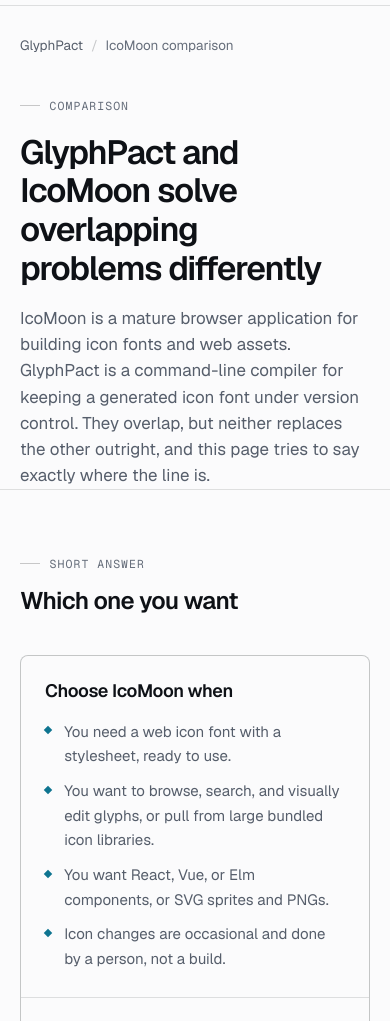
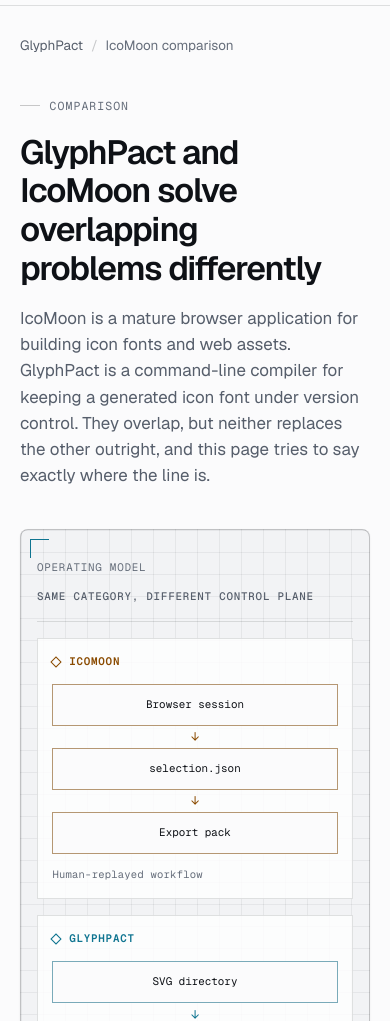
Before and after one commit to omar-hanafy/glyphpact, an Astro site in the folder site/: page /glyphpact/vs/icomoon in a window 390 px wide. Shown: the part 55-1076 px from the top of the page. Built offline with nearby package versions, Linux system fonts and the light colour scheme; Astro itself is replaced by a stand-in of ours.

Commit message:
Refine the Flutter and comparison pages (#15)

```diff
--- /dev/null
+++ b/site/src/components/SignalDiagram.astro
@@ -0,0 +1,271 @@
+---
+type Tone = 'locked' | 'manual' | 'neutral';
+
+interface Lane {
+  label: string;
+  tone: Tone;
+  nodes: string[];
+  meta: string;
+}
+
+interface Props {
+  title: string;
+  caption: string;
+  lanes: Lane[];
+}
+
+const { title, caption, lanes } = Astro.props;
+---
+
+<figure class:list={['gp-signal', lanes.length > 1 && 'gp-signal--split']}>
+  <figcaption class="gp-signal__caption">
+    <span>{caption}</span>
+    <strong>{title}</strong>
+  </figcaption>
+
+  <div class="gp-signal__lanes">
+    {
+      lanes.map((lane) => (
+        <div class:list={['gp-signal__lane', `gp-signal__lane--${lane.tone}`]}>
+          <div class="gp-signal__label">
+            <span aria-hidden="true"></span>
+            <strong>{lane.label}</strong>
+          </div>
+          <ol style={`--signal-nodes: ${lane.nodes.length}`}>
+            {lane.nodes.map((node) => (
+              <li>
+                <code>{node}</code>
+              </li>
+            ))}
+          </ol>
+          <p>{lane.meta}</p>
+        </div>
+      ))
+    }
+  </div>
+</figure>
+
+<style>
+  .gp-signal {
+    --signal-color: var(--accent);
+    position: relative;
+    margin: 0;
+    padding: clamp(1rem, 2.8vw, 1.6rem);
+    border: 1px solid var(--rule-strong);
+    border-radius: var(--gp-radius-lg);
+    background:
+      linear-gradient(var(--grid) 1px, transparent 1px),
+      linear-gradient(90deg, var(--grid) 1px, transparent 1px),
+      var(--bg-sunken);
+    background-size: 22px 22px;
+    box-shadow: var(--shadow);
+    overflow: hidden;
+    min-width: 0;
+  }
+
+  .gp-signal::before,
+  .gp-signal::after {
+    content: '';
+    position: absolute;
+    inline-size: 1.2rem;
+    block-size: 1.2rem;
+    pointer-events: none;
+  }
+
+  .gp-signal::before {
+    inset: 0.55rem auto auto 0.55rem;
+    border-block-start: 1px solid var(--accent);
+    border-inline-start: 1px solid var(--accent);
+  }
+
+  .gp-signal::after {
+    inset: auto 0.55rem 0.55rem auto;
+    border-inline-end: 1px solid var(--accent);
+    border-block-end: 1px solid var(--accent);
+  }
+
+  .gp-signal__caption {
+    display: flex;
+    justify-content: space-between;
+    gap: 0.75rem;
+    padding-block-end: 0.9rem;
+    border-block-end: 1px solid var(--rule);
+    font-family: var(--gp-font-mono);
+    font-size: 0.68rem;
+    letter-spacing: 0.07em;
+    text-transform: uppercase;
+    color: var(--text-faint);
+  }
+
+  .gp-signal__caption strong {
+    color: var(--text-muted);
+    font-weight: 500;
+    text-align: end;
+  }
+
+  .gp-signal__lanes {
+    display: grid;
+    gap: 1rem;
+    padding-block-start: 1rem;
+  }
+
+  .gp-signal--split .gp-signal__lanes {
+    grid-template-columns: repeat(2, minmax(0, 1fr));
+  }
+
+  .gp-signal.gp-signal--split ol {
+    grid-template-columns: minmax(0, 1fr);
+    gap: 1.35rem;
+  }
+
+  .gp-signal.gp-signal--split li:not(:last-child)::after {
+    content: '↓';
+    inset-inline-start: 50%;
+    inset-block-start: calc(100% + 0.08rem);
+    translate: -50% 0;
+  }
+
+  .gp-signal__lane {
+    min-width: 0;
+    padding: 0.9rem;
+    border: 1px solid var(--rule);
+    background: color-mix(in srgb, var(--bg-raised) 82%, transparent);
+  }
+
+  .gp-signal__lane--manual {
+    --signal-color: var(--lossy);
+  }
+
+  .gp-signal__lane--neutral {
+    --signal-color: var(--text-faint);
+  }
+
+  .gp-signal__label {
+    display: flex;
+    align-items: center;
+    gap: 0.55rem;
+    margin-block-end: 0.8rem;
+    color: var(--signal-color);
+    font-family: var(--gp-font-mono);
+    font-size: 0.68rem;
+    letter-spacing: 0.07em;
+    text-transform: uppercase;
+  }
+
+  .gp-signal__label > span {
+    inline-size: 0.5rem;
+    block-size: 0.5rem;
+    border: 1px solid currentcolor;
+    transform: rotate(45deg);
+  }
+
+  .gp-signal__label strong {
+    font-weight: 600;
+  }
+
+  .gp-signal ol {
+    display: grid;
+    grid-template-columns: repeat(var(--signal-nodes), minmax(0, 1fr));
+    align-items: center;
+    gap: 1.15rem;
+    list-style: none;
+    padding: 0;
+    margin: 0;
+  }
+
+  .gp-signal li {
+    position: relative;
+    min-width: 0;
+    padding: 0.7rem 0.5rem;
+    border: 1px solid color-mix(in srgb, var(--signal-color) 48%, var(--rule));
+    background: var(--bg);
+    text-align: center;
+  }
+
+  .gp-signal li:not(:last-child)::after {
+    content: '→';
+    position: absolute;
+    inset-inline-start: calc(100% + 0.28rem);
+    inset-block-start: 50%;
+    translate: 0 -50%;
+    color: var(--signal-color);
+    font-family: var(--gp-font-mono);
+    font-size: 0.8rem;
+  }
+
+  .gp-signal code {
+    display: block;
+    color: var(--text);
+    background: transparent;
+    border: 0;
+    padding: 0;
+    font-size: 0.68rem;
+    overflow-wrap: anywhere;
+  }
+
+  .gp-signal__lane > p {
+    margin-block-start: 0.75rem;
+    color: var(--text-faint);
+    font-family: var(--gp-font-mono);
+    font-size: 0.66rem;
+    letter-spacing: 0.02em;
+  }
+
+  @media (max-width: 67rem) {
+    .gp-signal--split .gp-signal__lanes {
+      grid-template-columns: minmax(0, 1fr);
+    }
+  }
+
+  @media (max-width: 38rem) {
+    .gp-signal__caption {
+      flex-direction: column;
+    }
+
+    .gp-signal__caption strong {
+      text-align: start;
+    }
+
+    .gp-signal ol {
+      grid-template-columns: minmax(0, 1fr);
+      gap: 1.35rem;
+    }
+
+    .gp-signal li:not(:last-child)::after {
+      content: '↓';
+      inset-inline-start: 50%;
+      inset-block-start: calc(100% + 0.08rem);
+      translate: -50% 0;
+    }
+  }
+
+  @media (prefers-reduced-motion: no-preference) {
+    .gp-signal li {
+      animation: gp-signal-in 420ms both;
+    }
+
+    .gp-signal li:nth-child(2) {
+      animation-delay: 80ms;
+    }
+
+    .gp-signal li:nth-child(3) {
+      animation-delay: 160ms;
+    }
+
+    .gp-signal li:nth-child(4) {
+      animation-delay: 240ms;
+    }
+  }
+
+  @keyframes gp-signal-in {
+    from {
+      opacity: 0;
+      transform: translateY(0.4rem);
+    }
+
+    to {
+      opacity: 1;
+      transform: translateY(0);
+    }
+  }
+</style>
--- a/site/src/pages/flutter.astro
+++ b/site/src/pages/flutter.astro
@@ -6,6 +6,7 @@
 import InstallCommand from '../components/InstallCommand.astro';
 import ArtifactTree from '../components/ArtifactTree.astro';
 import NextLinks from '../components/NextLinks.astro';
+import SignalDiagram from '../components/SignalDiagram.astro';
 import { site, path, routes, RELEASE } from '../site.config';
 import { capacity, requirements } from '../data/product';
 import { articleSchema, breadcrumbSchema, faqSchema } from '../lib/schema';
@@ -142,13 +143,23 @@
 
 const gitignore = `# GlyphPact leaves this coordination file beside the output directory.
 lib/generated/.app_icons.glyphpact.lock`;
+
+const flutterFlow = [
+  {
+    label: 'Repository contract',
+    tone: 'locked' as const,
+    nodes: ['SVG sources', 'OpenType font', 'iconfont.lock', 'const IconData'],
+    meta: 'Same inputs. Same codepoints. Reviewable output.',
+  },
+];
 ---
 
 <Base title={r.title} description={r.description} canonical={r.href} ogSlug="flutter" jsonLd={jsonLd}>
   <Breadcrumbs crumbs={crumbs} />
 
-  <article>
-    <header class="gp-shell gp-pagehead">
+  <article class="gp-secondary">
+    <header class="gp-shell gp-secondary-hero">
+      <div class="gp-secondary-hero__body">
         <p class="gp-annotation">Flutter integration</p>
         <h1>Custom Flutter icons that keep their codepoints</h1>
         <p class="gp-lede">
@@ -164,6 +175,13 @@
             <li>No Node toolchain</li>
           </ul>
         </div>
+      </div>
+
+      <SignalDiagram
+        caption="Compile pipeline"
+        title="Flutter-ready output"
+        lanes={flutterFlow}
+      />
     </header>
 
     <section class="gp-section" aria-labelledby="quickstart">
@@ -173,7 +191,7 @@
           <h2 id="quickstart">From a directory of SVGs to a working Icon widget</h2>
         </div>
 
-        <ol class="gp-steps">
+        <ol class="gp-steps gp-steps--compact">
           <li>
             <div>
               <h3>Install GlyphPact</h3>
@@ -222,7 +240,7 @@
     </section>
 
     <section class="gp-section" aria-labelledby="generated">
-      <div class="gp-shell">
+      <div class="gp-shell gp-feature-split">
         <div class="gp-head">
           <p class="gp-annotation">Generated Dart</p>
           <h2 id="generated">What the provider looks like</h2>
@@ -232,7 +250,7 @@
             licence you declared for it.
           </p>
         </div>
-        <div style="max-width: 46rem">
+        <div>
           <CodeBlock title="lib/generated/app_icons/app_icons.dart" copy={generated}>
             {generated}
           </CodeBlock>
@@ -452,14 +470,6 @@
 </Base>
 
 <style>
-  .gp-pagehead {
-    padding-block: 2.5rem 0;
-    display: flex;
-    flex-direction: column;
-    gap: 1.1rem;
-    max-width: 46rem;
-  }
-
   .gp-pills-wrap {
     margin-block-start: 0.3rem;
   }
@@ -481,26 +491,36 @@
     list-style: none;
     padding: 0;
     margin: 0;
-    display: flex;
-    flex-direction: column;
-    gap: 1.1rem;
-    max-width: 52rem;
+    display: grid;
+    grid-template-columns: repeat(2, minmax(0, 1fr));
+    gap: 0;
+    border-block-start: 1px solid var(--rule);
   }
 
   .gp-linklist li {
     display: flex;
     flex-direction: column;
-    gap: 0.25rem;
-    padding-block-end: 1.1rem;
+    gap: 0.4rem;
+    padding: 1.4rem;
     border-block-end: 1px solid var(--rule);
   }
 
-  .gp-linklist li:last-child {
-    border-block-end: 0;
+  .gp-linklist li:nth-child(odd) {
+    border-inline-end: 1px solid var(--rule);
   }
 
   .gp-linklist span {
     color: var(--text-muted);
     font-size: 0.92rem;
   }
+
+  @media (max-width: 42rem) {
+    .gp-linklist {
+      grid-template-columns: minmax(0, 1fr);
+    }
+
+    .gp-linklist li:nth-child(odd) {
+      border-inline-end: 0;
+    }
+  }
 </style>
--- a/site/src/pages/vs/fluttericon.astro
+++ b/site/src/pages/vs/fluttericon.astro
@@ -6,6 +6,7 @@
 import CodeBlock from '../../components/CodeBlock.astro';
 import InstallCommand from '../../components/InstallCommand.astro';
 import NextLinks from '../../components/NextLinks.astro';
+import SignalDiagram from '../../components/SignalDiagram.astro';
 import { path, routes } from '../../site.config';
 import { columnSets, VERIFIED_ON } from '../../data/comparison';
 import { articleSchema, breadcrumbSchema, faqSchema } from '../../lib/schema';
@@ -22,6 +23,21 @@
 const compile = `glyphpact assets/icons \\
   --output lib/generated/app_icons \\
   --name AppIcons`;
+
+const workflowLanes = [
+  {
+    label: 'FlutterIcon.com',
+    tone: 'manual' as const,
+    nodes: ['Hosted selection', 'config.json', 'Downloaded bundle'],
+    meta: 'Session-backed workflow',
+  },
+  {
+    label: 'GlyphPact',
+    tone: 'locked' as const,
+    nodes: ['SVG directory', 'Local compiler', 'Reviewed output'],
+    meta: 'Repository-backed workflow',
+  },
+];
 ---
 
 <Base
@@ -33,8 +49,9 @@
 >
   <Breadcrumbs crumbs={crumbs} />
 
-  <article>
-    <header class="gp-shell gp-pagehead">
+  <article class="gp-secondary">
+    <header class="gp-shell gp-secondary-hero">
+      <div class="gp-secondary-hero__body">
         <p class="gp-annotation">Comparison</p>
         <h1>GlyphPact and FlutterIcon.com, compared fairly</h1>
         <p class="gp-lede">
@@ -44,6 +61,13 @@
           committed codepoint registry. The right answer depends on how often your
           icon set changes and who changes it.
         </p>
+      </div>
+
+      <SignalDiagram
+        caption="Operating model"
+        title="Session-backed or repository-backed"
+        lanes={workflowLanes}
+      />
     </header>
 
     <section class="gp-section" aria-labelledby="what">
@@ -74,7 +98,7 @@
           <h2 id="model">A session you operate, or a command your build runs</h2>
         </div>
 
-        <div class="gp-grid gp-grid--2">
+        <div class="gp-grid gp-grid--2 gp-decision-grid">
           <div class="gp-cell">
             <h3>Hosted session</h3>
             <p>
@@ -183,14 +207,13 @@
     </section>
 
     <section class="gp-section" aria-labelledby="try">
-      <div class="gp-shell">
+      <div class="gp-shell gp-try-band">
         <div class="gp-head">
           <p class="gp-annotation">Try it</p>
           <h2 id="try">Compile a pack you already have</h2>
         </div>
-        <div style="max-width: 40rem">
+        <div class="gp-try-band__body">
           <InstallCommand explainInstall />
-        </div>
           <p class="gp-muted" style="margin-block-start: 1.25rem; max-width: 62ch">
             If you currently use FlutterIcon.com, export your set once, commit the
             SVG sources, and compile from those. GlyphPact does not care what drew
@@ -210,6 +233,7 @@
             </span>
           </p>
         </div>
+      </div>
     </section>
   </article>
 
@@ -217,13 +241,3 @@
 
   <NextLinks keys={['flutter', 'codepoints', 'vsIcomoon']} />
 </Base>
-
-<style>
-  .gp-pagehead {
-    padding-block: 2.5rem 0;
-    display: flex;
-    flex-direction: column;
-    gap: 1.1rem;
-    max-width: 48rem;
-  }
-</style>
--- a/site/src/pages/vs/icomoon.astro
+++ b/site/src/pages/vs/icomoon.astro
@@ -6,6 +6,7 @@
 import CodeBlock from '../../components/CodeBlock.astro';
 import InstallCommand from '../../components/InstallCommand.astro';
 import NextLinks from '../../components/NextLinks.astro';
+import SignalDiagram from '../../components/SignalDiagram.astro';
 import { path, routes } from '../../site.config';
 import { columnSets, VERIFIED_ON } from '../../data/comparison';
 import { articleSchema, breadcrumbSchema, faqSchema } from '../../lib/schema';
@@ -20,13 +21,29 @@
 const jsonLd = [articleSchema('vsIcomoon'), breadcrumbSchema(crumbs), faqSchema('icomoon')];
 
 const check = 'glyphpact --config icon_font.json --check';
+
+const workflowLanes = [
+  {
+    label: 'IcoMoon',
+    tone: 'manual' as const,
+    nodes: ['Browser session', 'selection.json', 'Export pack'],
+    meta: 'Human-replayed workflow',
+  },
+  {
+    label: 'GlyphPact',
+    tone: 'locked' as const,
+    nodes: ['SVG directory', 'Committed lock', 'CI check'],
+    meta: 'Build-verifiable workflow',
+  },
+];
 ---
 
 <Base title={r.title} description={r.description} canonical={r.href} ogSlug="vsIcomoon" jsonLd={jsonLd}>
   <Breadcrumbs crumbs={crumbs} />
 
-  <article>
-    <header class="gp-shell gp-pagehead">
+  <article class="gp-secondary">
+    <header class="gp-shell gp-secondary-hero">
+      <div class="gp-secondary-hero__body">
         <p class="gp-annotation">Comparison</p>
         <h1>GlyphPact and IcoMoon solve overlapping problems differently</h1>
         <p class="gp-lede">
@@ -35,6 +52,13 @@
           font under version control. They overlap, but neither replaces the other
           outright, and this page tries to say exactly where the line is.
         </p>
+      </div>
+
+      <SignalDiagram
+        caption="Operating model"
+        title="Same category, different control plane"
+        lanes={workflowLanes}
+      />
     </header>
 
     <section class="gp-section" aria-labelledby="summary">
@@ -44,7 +68,7 @@
           <h2 id="summary">Which one you want</h2>
         </div>
 
-        <div class="gp-grid gp-grid--2">
+        <div class="gp-grid gp-grid--2 gp-decision-grid">
           <div class="gp-cell">
             <h3>Choose IcoMoon when</h3>
             <ul class="gp-plainlist">
@@ -207,14 +231,13 @@
     </section>
 
     <section class="gp-section" aria-labelledby="try">
-      <div class="gp-shell">
+      <div class="gp-shell gp-try-band">
         <div class="gp-head">
           <p class="gp-annotation">Try it</p>
           <h2 id="try">Point it at a directory you already have</h2>
         </div>
-        <div style="max-width: 40rem">
+        <div class="gp-try-band__body">
           <InstallCommand explainInstall />
-        </div>
           <p class="gp-verified" style="margin-block-start: 2rem">
             <strong>IcoMoon behaviour verified on {VERIFIED_ON}</strong>
             <span>
@@ -225,6 +248,7 @@
             </span>
           </p>
         </div>
+      </div>
     </section>
   </article>
 
@@ -234,14 +258,6 @@
 </Base>
 
 <style>
-  .gp-pagehead {
-    padding-block: 2.5rem 0;
-    display: flex;
-    flex-direction: column;
-    gap: 1.1rem;
-    max-width: 48rem;
-  }
-
   .gp-plainlist {
     list-style: none;
     padding: 0;
--- a/site/src/styles/global.css
+++ b/site/src/styles/global.css
@@ -434,6 +434,178 @@
   max-width: 62ch;
 }
 
+/* ------------------------------------------------------ secondary articles
+   Documentation and comparison pages read like an engineering field manual:
+   one clear decision in the first viewport, then dense evidence with headings
+   held in the left rail. The home page keeps its wider campaign rhythm. */
+
+.gp-secondary .gp-section {
+  padding-block: clamp(3.75rem, 7vw, 6rem);
+}
+
+.gp-secondary-hero {
+  display: grid;
+  grid-template-columns: minmax(0, 0.9fr) minmax(28rem, 1.1fr);
+  gap: clamp(2.5rem, 6vw, 5rem);
+  align-items: center;
+  padding-block: clamp(2.5rem, 6vw, 5rem);
+}
+
+.gp-secondary-hero__body {
+  min-width: 0;
+  display: flex;
+  flex-direction: column;
+  align-items: flex-start;
+  gap: 1.1rem;
+}
+
+.gp-secondary-hero__body h1 {
+  max-width: 15ch;
+}
+
+.gp-secondary-hero__body .gp-lede {
+  max-width: 55ch;
+}
+
+.gp-secondary .gp-steps--compact {
+  display: grid;
+  grid-template-columns: repeat(2, minmax(0, 1fr));
+  border-block-start: 1px solid var(--rule);
+}
+
+.gp-secondary .gp-steps--compact > li {
+  min-width: 0;
+  padding: clamp(1.4rem, 3vw, 2rem);
+  border-block-end: 1px solid var(--rule);
+}
+
+.gp-secondary .gp-steps--compact > li:nth-child(odd) {
+  border-inline-end: 1px solid var(--rule);
+}
+
+.gp-secondary .gp-feature-split {
+  display: grid;
+  grid-template-columns: minmax(14rem, 0.68fr) minmax(0, 1.32fr);
+  gap: clamp(2.5rem, 6vw, 5rem);
+  align-items: start;
+}
+
+.gp-secondary .gp-feature-split .gp-head {
+  margin: 0;
+}
+
+.gp-secondary .gp-decision-grid .gp-cell {
+  position: relative;
+  padding-block-start: 2.2rem;
+}
+
+.gp-secondary .gp-decision-grid .gp-cell::before {
+  content: '';
+  position: absolute;
+  inset-block-start: 0;
+  inset-inline-start: 0;
+  inline-size: 2rem;
+  block-size: 2px;
+  background: var(--accent);
+}
+
+.gp-secondary .gp-decision-grid .gp-cell:first-child::before {
+  background: var(--lossy);
+}
+
+.gp-secondary .gp-try-band {
+  display: grid;
+  grid-template-columns: minmax(14rem, 0.7fr) minmax(0, 1.3fr);
+  gap: clamp(2rem, 5vw, 4rem);
+  align-items: start;
+}
+
+.gp-secondary .gp-try-band .gp-head {
+  margin: 0;
+}
+
+.gp-secondary .gp-try-band__body {
+  min-width: 0;
+}
+
+@media (min-width: 54rem) {
+  .gp-secondary .gp-prose:has(> h2) {
+    max-width: var(--gp-shell);
+    display: grid;
+    grid-template-columns: minmax(12rem, 0.62fr) minmax(0, 1.38fr);
+    column-gap: clamp(2.5rem, 6vw, 5rem);
+    align-items: start;
+  }
+
+  .gp-secondary .gp-prose:has(> h2) > h2 {
+    grid-column: 1;
+    grid-row: 1 / span 99;
+    margin: 0;
+    position: sticky;
+    inset-block-start: 6.25rem;
+  }
+
+  .gp-secondary .gp-prose:has(> h2) > :not(h2) {
+    grid-column: 2;
+  }
+
+  .gp-secondary .gp-prose:has(> h2) > h2 + * {
+    margin-block-start: 0;
+  }
+}
+
+@media (max-width: 60rem) {
+  .gp-secondary-hero {
+    grid-template-columns: minmax(0, 1fr);
+  }
+
+  .gp-secondary-hero__body h1 {
+    max-width: 18ch;
+  }
+}
+
+@media (max-width: 42rem) {
+  .gp-secondary .gp-steps--compact,
+  .gp-secondary .gp-feature-split,
+  .gp-secondary .gp-try-band {
+    grid-template-columns: minmax(0, 1fr);
+  }
+
+  .gp-secondary .gp-steps--compact > li:nth-child(odd) {
+    border-inline-end: 0;
+  }
+}
+
+@media (prefers-reduced-motion: no-preference) {
+  .gp-secondary-hero__body > * {
+    animation: gp-secondary-rise 460ms both;
+  }
+
+  .gp-secondary-hero__body > :nth-child(2) {
+    animation-delay: 70ms;
+  }
+
+  .gp-secondary-hero__body > :nth-child(3) {
+    animation-delay: 140ms;
+  }
+
+  .gp-secondary-hero__body > :nth-child(4) {
+    animation-delay: 210ms;
+  }
+}
+
+@keyframes gp-secondary-rise {
+  from {
+    opacity: 0;
+    transform: translateY(0.45rem);
+  }
+
+  to {
+    opacity: 1;
+    transform: translateY(0);
+  }
+}
+
 /* ------------------------------------------------------------------- nav */
 
 .gp-header {
```
Also changed, not shown: site/tests/site.spec.ts (+101 -0 lines). Lines whose indentation alone changed are shown as unchanged.
